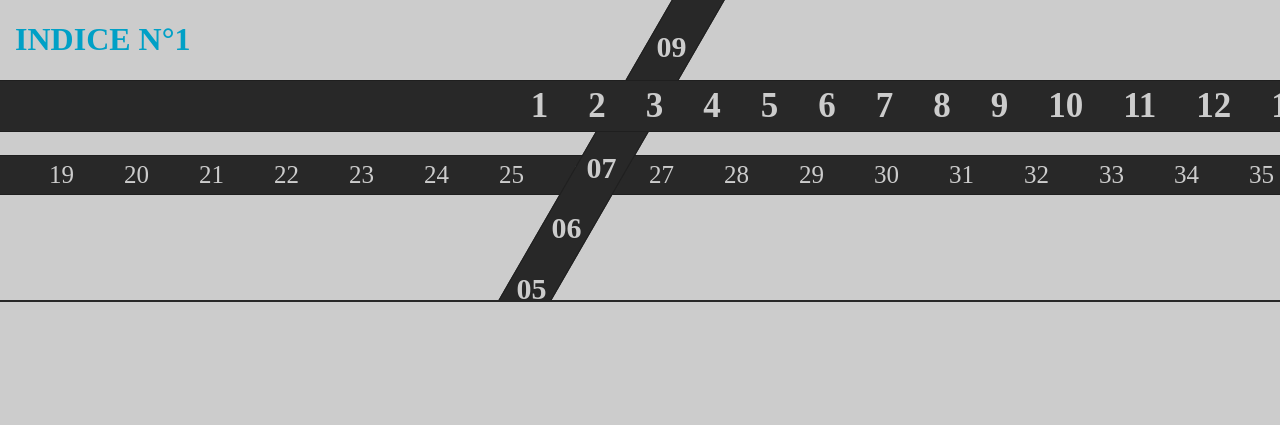
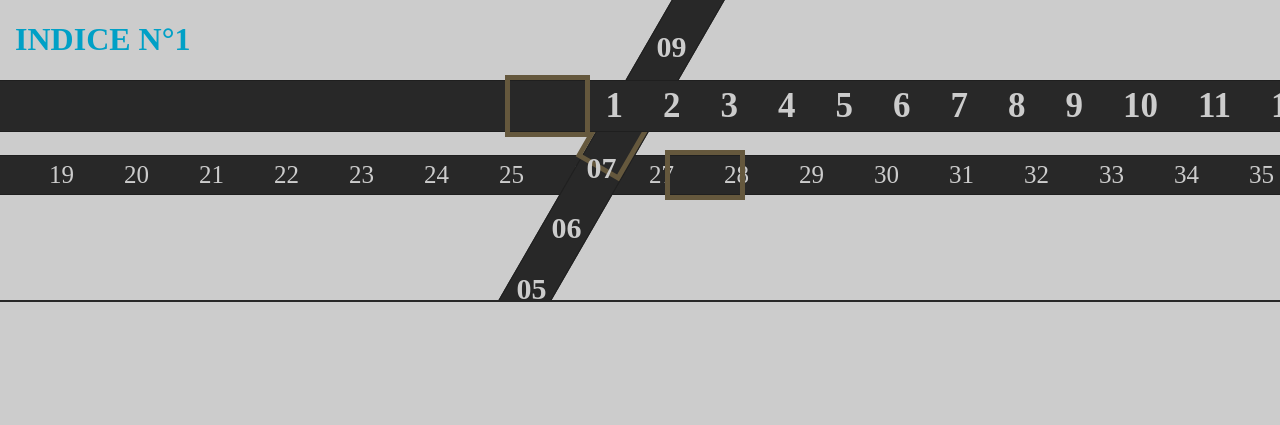
Before and after one commit to Pristio/clock_gift, a PHP site: page /indice1/2021_12_16-gh6n483y2.html in a window 1280 px wide. Shown: the top 425 px of the page. Run offline with PHP 8.4, Linux system fonts and the light colour scheme.

Commit message:
indice 1 - visuel heure

```diff
--- a/indice1/index.css
+++ b/indice1/index.css
@@ -95,3 +95,32 @@ div.bande3 span{
     font-size: 30px;
     transform: rotate(60deg) !important;
 }
+
+div.bande1:before{
+    content: "";
+    position: absolute;
+    width: 74.75px;
+    height: 52px;
+    border: 5px solid #65583D;
+    top: -6px;
+    left: CALC(50vw - 135px);;
+}
+
+div.bande2:before{
+    content: "";
+    position: absolute;
+    width: 70px;
+    height: 40px;
+    border: 5px solid #65583D;
+    top: -6px;
+    left: CALC(50vw + 25px);
+}
+
+div.bande3:before{
+    content: "";
+    position: absolute;
+    width: 70px;
+    height: 40px;
+    border: 5px solid #65583D;
+    top: -6px;
+}
--- a/indice1/style.js
+++ b/indice1/style.js
@@ -5,7 +5,9 @@ ready(function () {
 
     function updateClock(){
         const date = new Date();
-        const hour = date.getHours();
+        date.set
+        date.toLocaleString('fr-FR', { timeZone: 'Europe/Paris' });
+        let hour = date.getHours()-1;
         const minute = date.getMinutes();
         const seconds = date.getSeconds();
         const milliseconds = date.getMilliseconds();
```
